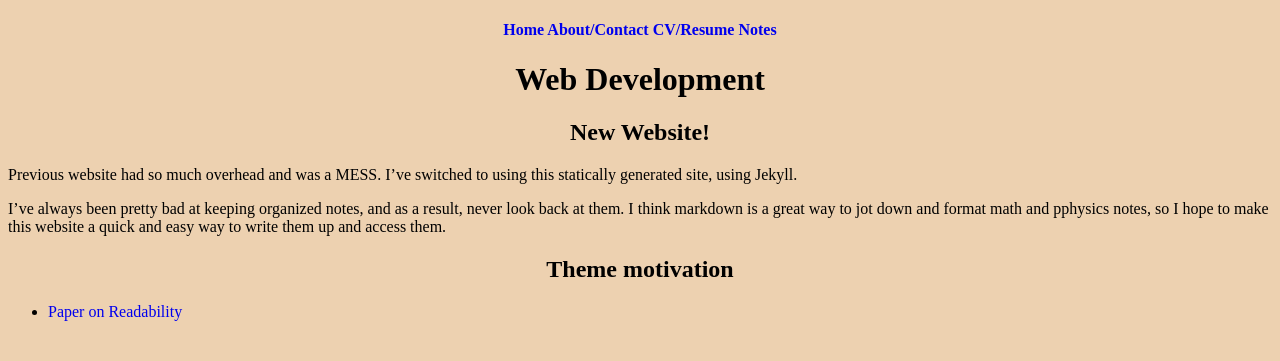
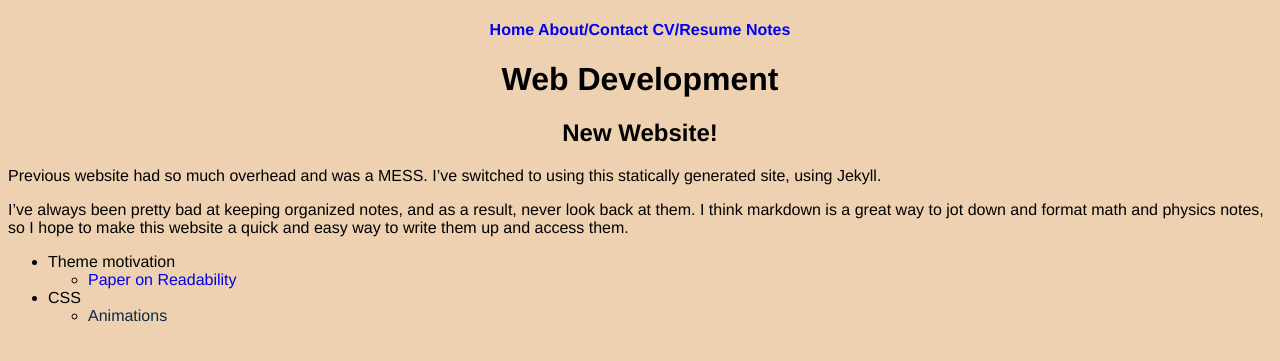
Before and after one commit to thaihangchung7/thaihangchung7.github.io, a Jekyll site: the page built from _notes/webdev.md, in a window 1280 px wide. Shown: the top 361 px of the page. Built offline with Jekyll 4.4.1, drawn with Linux system fonts in a browser that asks for light colours.

Commit message:
Removed unnessessary pages and added some css

```diff
--- a/_notes/webdev.md
+++ b/_notes/webdev.md
@@ -8,8 +8,9 @@
 
 Previous website had so much overhead and was a MESS. I've switched to using this statically generated site, using Jekyll.
 
-I've always been pretty bad at keeping organized notes, and as a result, never look back at them. I think markdown is a great way to jot down and format math and pphysics notes, so I hope to make this website a quick and easy way to write them up and access them.
+I've always been pretty bad at keeping organized notes, and as a result, never look back at them. I think markdown is a great way to jot down and format math and physics notes, so I hope to make this website a quick and easy way to write them up and access them.
 
-## Theme motivation
-
-- [Paper on Readability](https://www.cs.cmu.edu/~jbigham/pubs/pdfs/2017/colors.pdf)
++ Theme motivation
+  - [Paper on Readability](https://www.cs.cmu.edu/~jbigham/pubs/pdfs/2017/colors.pdf)
++ CSS
+  - [Animations]()
--- a/_sass/main.scss
+++ b/_sass/main.scss
@@ -6,7 +6,6 @@
 a:visited {
   text-decoration: none;
   color: #0f2845;
-
 }
 
 a::after {
@@ -24,6 +23,23 @@
   right: 0;
 }
 
+body {
+  font-family: Helvetica;
+}
+
+.fullname {
+  max-width: 260px;
+  white-space: nowrap;
+  overflow: hidden;
+  text-overflow: none;
+  transition: max-width 1s cubic-bezier(0,.5,0,1);
+}
+
+.fullname:hover {
+  max-width: 450px;
+  /* overflow: visible; */
+}
+
 .current {
   color: black;
 }
--- a/index.html
+++ b/index.html
@@ -2,7 +2,7 @@
 layout: default
 title: Home
 ---
-<h1>{{ "Hi there, I'm Thai"}}</h1>
 
+<h1 class="fullname">{{ "Hi there, I'm Thai hang Chung" }}</h1>
 Site under constructing.
 Built with <a href=https://jekyllrb.com/>Jekyll</a>!
```
Also changed, not shown: _posts/2021-6-12-New_Site.md (deleted, +0 -7 lines), _posts/2021-6-14-DuneDaq.md (deleted, +0 -15 lines), gui.html (deleted, +0 -8 lines).
